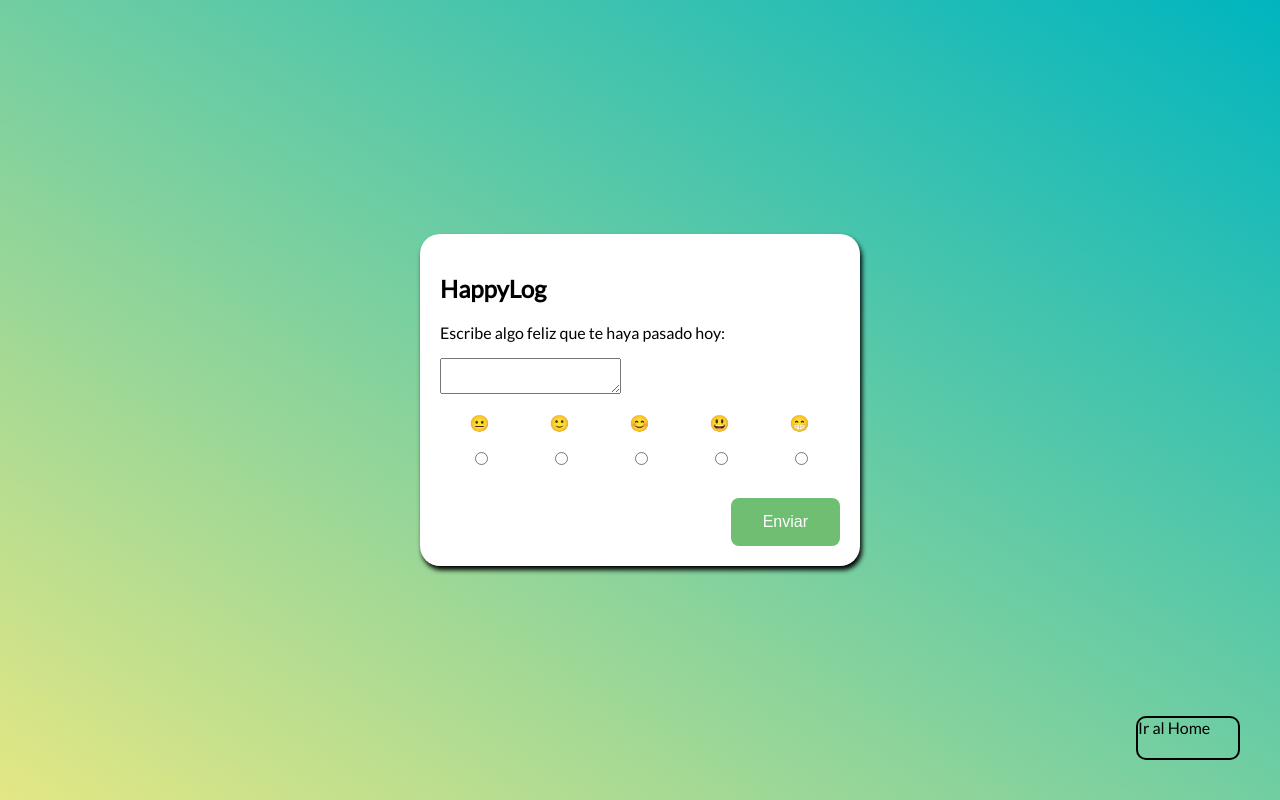
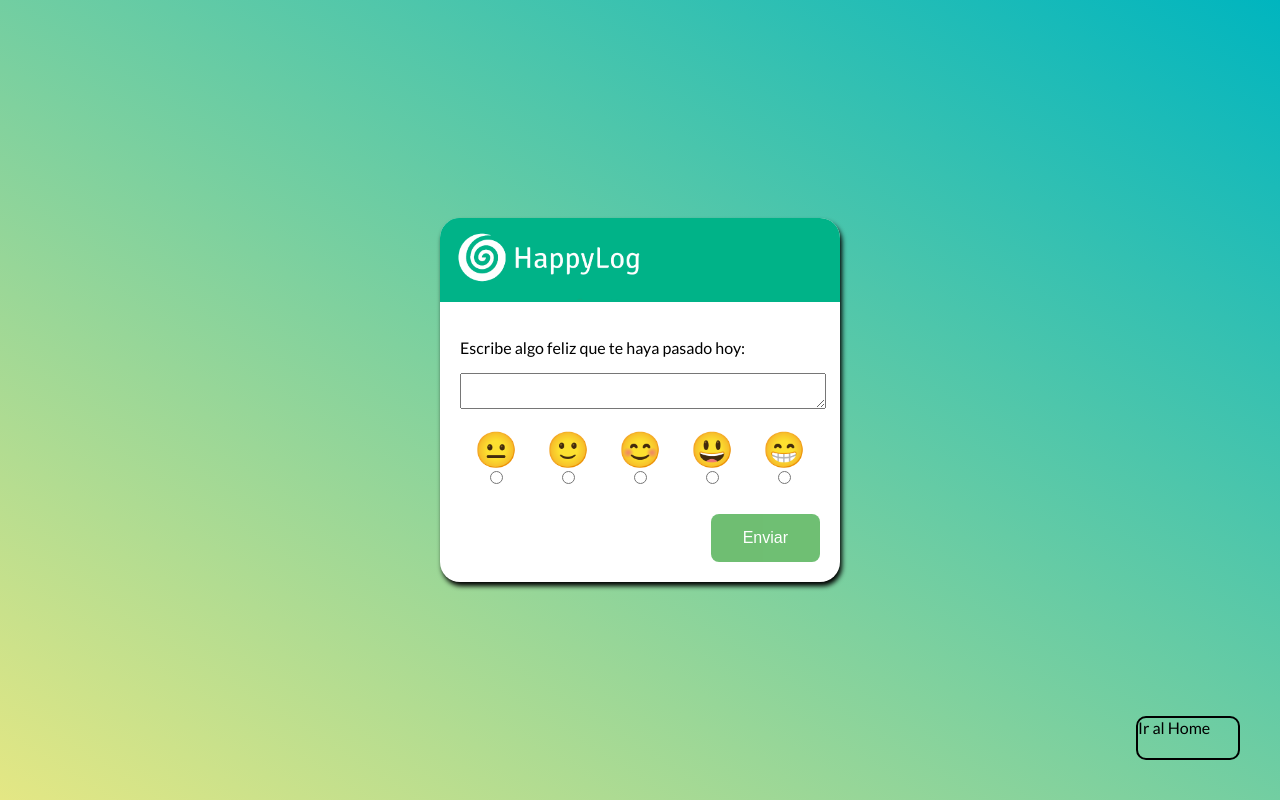
Before and after one commit to ClaudioMallea/HappyLog, a Vue app in the folder happylog/: page / in a window 1280 px wide. Built offline with nearby package versions, Linux system fonts and the light colour scheme.

Commit message:
Refactoring Select Button

```diff
--- a/happylog/src/components/HappySelector.vue
+++ b/happylog/src/components/HappySelector.vue
@@ -14,6 +14,26 @@ export default {
 }
 </script>
 
-<style>
+<style scoped>
+.happySelector{
+display:flex;
+justify-content:space-around;
+}
+.checkBoxSection p{
+    margin:0px;
+}
+.checkBoxSection input{
+    margin:0px;
+}
+.checkBoxSection{
+    margin-top:15px;
+    font-size:35px;
+    width:30px;
+    display:flex;
+    flex-direction: column;
 
+    align-items: center;
+
+
+}
 </style>
--- a/happylog/src/components/ListadoMessages.vue
+++ b/happylog/src/components/ListadoMessages.vue
@@ -5,7 +5,7 @@
             <header>
                 <h1>Listado de mensajes:</h1>
                 <div class="orderButtons" >
-                    <SelectButton></SelectButton>
+                    <SelectButton :typeOfSorts="typeOfSorts"></SelectButton>
 
 
                 </div>
@@ -15,7 +15,7 @@
                 <div class="card" v-for=" (post,index) in happy_levels_face" :key="index">
                     <div class="containerContent">
                         <p class="level">
-                            {{post.level}}
+                            {{post.face}}
                         </p>
 
                         <p class="PostMessage">
@@ -26,7 +26,7 @@
 
                         <footer>
                             <div>
-                                <p>Level: 1</p>
+                                <p>Level: {{post.level}}</p>
                             </div>
                             <div>
                                 <p>1/1/2022 </p>
@@ -51,7 +51,8 @@ import SelectButton from './SelectButton.vue';
         },
         data(){
                 return{
-                    posts: [{id:0,msg:"Horticipé en la ferparticipé en la ferparticipé en la fer en la feria de la Coloma, fui al cine y comi cabritas, bla bla blaablaa bla bla", level:2},{id:10,msg:"Hoy fuí al cine", level:3},{id:9,msg:"Hoy fuí al cine", level:3},{id:8,msg:"Hoy fuí al cine", level:3},{id:7,msg:"Hoy fuí al cine", level:3},{id:6,msg:"Hoy fuí al cine", level:3},{id:5,msg:"Hoy fuí al cine", level:3},{id:1,msg:"Hoy fuí al cine", level:3},{id:2,msg:"Hoy fuí al cine", level:3},{id:4,msg:"Hoy fuí al cine", level:3}]
+                    posts: [{id:0,msg:"Horticipé en la ferparticipé en la ferparticipé en la fer en la feria de la Coloma, fui al cine y comi cabritas, bla bla blaablaa bla bla", level:2},{id:10,msg:"Hoy fuí al cine", level:3},{id:9,msg:"Hoy fuí al cine", level:3},{id:8,msg:"Hoy fuí al cine", level:3},{id:7,msg:"Hoy fuí al cine", level:3},{id:6,msg:"Hoy fuí al cine", level:3},{id:5,msg:"Hoy fuí al cine", level:3},{id:1,msg:"Hoy fuí al cine", level:3},{id:2,msg:"Hoy fuí al cine", level:3},{id:4,msg:"Hoy fuí al cine", level:3}],
+                    typeOfSorts: {1:{name:"Más reciente"},2:{name:"Más antiguo"},3:{name:"Mayor nivel"},4:{name:"Menor nivel"}},
 
                 }
             },
@@ -61,16 +62,16 @@ import SelectButton from './SelectButton.vue';
 
                     switch(p.level){
                     case 0:
-                        return {...p, level:"😐"};
+                        return {...p, face:"😐"};
 
                     case 1:
-                        return {...p, level:"🙂"};
+                        return {...p, face:"🙂"};
                     case 2:
-                        return {...p, level:"😊"};
+                        return {...p, face:"😊"};
                     case 3:
-                        return {...p, level:"😃"};
+                        return {...p, face:"😃"};
                     case 4:
-                        return {...p, level:"😁"};
+                        return {...p, face:"😁"};
 
                 }
 
@@ -98,16 +99,17 @@ header{
     height:150px;
 }
 header h1{
-    margin-left:20%;
+    margin-left:8%;
 }
 .container{
     display:grid;
-    grid-template-columns: repeat(5,200px);
+    grid-template-columns: repeat(6,200px);
     grid-auto-rows: 200px;
     justify-content: center;
     column-gap: 10px;
     row-gap:10px;
     height:900px;
+    max-width:1400px;
 }
 
 
--- a/happylog/src/components/MessageInput.vue
+++ b/happylog/src/components/MessageInput.vue
@@ -11,6 +11,9 @@ export default {
 }
 </script>
 
-<style>
-
+<style scoped>
+.msg{
+    width: 100%;
+    max-width: 100%;
+}
 </style>
--- a/happylog/src/components/MessageSection.vue
+++ b/happylog/src/components/MessageSection.vue
@@ -1,12 +1,16 @@
 <template>
    <div class="container">
        <div class="card">
-           <h2>HappyLog</h2>
-           <MessageInput/>
-           <HappySelector v-bind:happy_levels ="happy_levels"/>
-           <div class="buttonContainer">
-                   <button class="button">Enviar</button>
-           </div>
+           <header>
+                <img src="../assets/LogoBigCorrect.png"/>
+           </header>
+           <section>
+                <MessageInput/>
+                <HappySelector v-bind:happy_levels ="happy_levels"/>
+                <div class="buttonContainer">
+                        <button class="button" @click="goToHome">Enviar</button>
+                </div>
+           </section>
        </div>
        <div class="homeButton">Ir al Home</div>
    </div>
@@ -52,6 +56,9 @@ export default {
       },
       happy_level_selected(e){
           this.happy_level_select=e.target.value;
+      },
+      goToHome(){
+        this.$router.push('/listado')
       }
   },
   watch:{
@@ -85,27 +92,45 @@ export default {
 }
 
 .card{
+    display:flex;
+    flex-direction:column;
+    overflow:hidden;
     width:400px;
     box-shadow: 2px 4px 5px black;
     background-color: white;
     border-radius:20px;
+
+}
+.card header{
+    width:100%;
+    background-color:#00B388;
+    height:84px;
+
+}
+.card header img{
+    margin-left:10px;
+    width:200px;
+    height:auto;
+}
+.card section{
     padding:20px;
 }
-.card .msg{
+/* .card .msg{
     width: 100%;
     max-width: 100%;
-}
+} */
 
-.card .happySelector{
+/* .card HappySelector{
     display:flex;
     justify-content: space-around;
-}
+    background-color:red;
+} */
 .card .buttonContainer{
     display:flex;
     justify-content: flex-end;
     margin-top:30px;
 }
-.card .checkBoxSection{
+/* .card .checkBoxSection{
     margin-top:15px;
     font-size:35px;
     width:30px;
@@ -115,13 +140,8 @@ export default {
     align-items: center;
 
 
-}
-.card .checkBoxSection p{
-    margin:0px;
-}
-.card .checkBoxSection input{
-    margin:0px;
-}
+} */
+
 .card .button{
     background-color: #4CAF50; /* Green */
     border: none;
--- a/happylog/src/components/NavbarItem.vue
+++ b/happylog/src/components/NavbarItem.vue
@@ -1,11 +1,12 @@
 <template>
     <nav>
         <section class="leftSection">
-            <img src="../assets/LogoBig.png"/>
-            <p>Listado</p>
+            <img @click = "goToMessageSection" src="../assets/LogoBigCorrect.png"/>
+
         </section>
         <section class ="rightSection">
             <p>claudiomallea.a@gmail.com</p>
+            <font-awesome-icon class="fa-xl" icon="fa-solid fa-circle-user" />
         </section>
 
     </nav>
@@ -14,6 +15,12 @@
 <script>
     export default {
         name:"NavbarItem",
+        methods:{
+            goToMessageSection(){
+                console.log("asdasdasd")
+                this.$router.push('/')
+            }
+        }
     }
 </script>
 
@@ -30,11 +37,16 @@
  .leftSection{
     display:flex;
     justify-content: space-around;
-    width:400px;
+    width:300px;
+ }
+ .leftSection img{
+    cursor:pointer;
  }
  .rightSection{
     display:flex;
-    justify-content: center;
+    justify-content: space-around;
+    align-items:center;
     width:300px;
+    margin-right:20px;
  }
 </style>
--- a/happylog/src/components/SelectButton.vue
+++ b/happylog/src/components/SelectButton.vue
@@ -9,8 +9,8 @@
 
     </div>
     <section  :class="visible">
-            <label v-for="(sort,index) in typeOfSorts" :key="index">
-                <p >{{ sort }} </p>
+            <label v-for="(sort,index) in typeOfSorts" :key="index" >
+                <p >{{ sort.name }} </p>
             </label>
     </section>
 </template>
@@ -18,9 +18,10 @@
 <script>
     export default {
         name:"SelectButton",
+        props:["typeOfSorts"],
         data(){
+
             return{
-                typeOfSorts: ["Más reciente","Más antiguo", "Mayor nivel", "Menor nivel", ],
                 visible:[],
             }
         },
@@ -34,6 +35,16 @@
                 }
 
             },
+            handleClickSort(e){
+                console.log(e)
+            },
+            mostRecent(){
+                console.log("mostRecent")
+            },
+            // emitSortFunction(sortFunction){
+            //     this.$emit("sortFunction",sortFunction)
+            //     console.log(sortFunction)
+            // }
 
 
         }
--- a/happylog/src/main.js
+++ b/happylog/src/main.js
@@ -10,8 +10,8 @@ import { library } from '@fortawesome/fontawesome-svg-core'
 import { FontAwesomeIcon } from '@fortawesome/vue-fontawesome'
 
 /* import specific icons */
-import { faChevronDown } from '@fortawesome/free-solid-svg-icons'
-library.add(faChevronDown)
+import { faChevronDown, faCircleUser } from '@fortawesome/free-solid-svg-icons'
+library.add(faChevronDown, faCircleUser)
 const routes = [
 
         {path:"/", component:MessageSection},
```
Also changed, not shown: happylog/src/assets/LogoBigCorrect.png (added).
